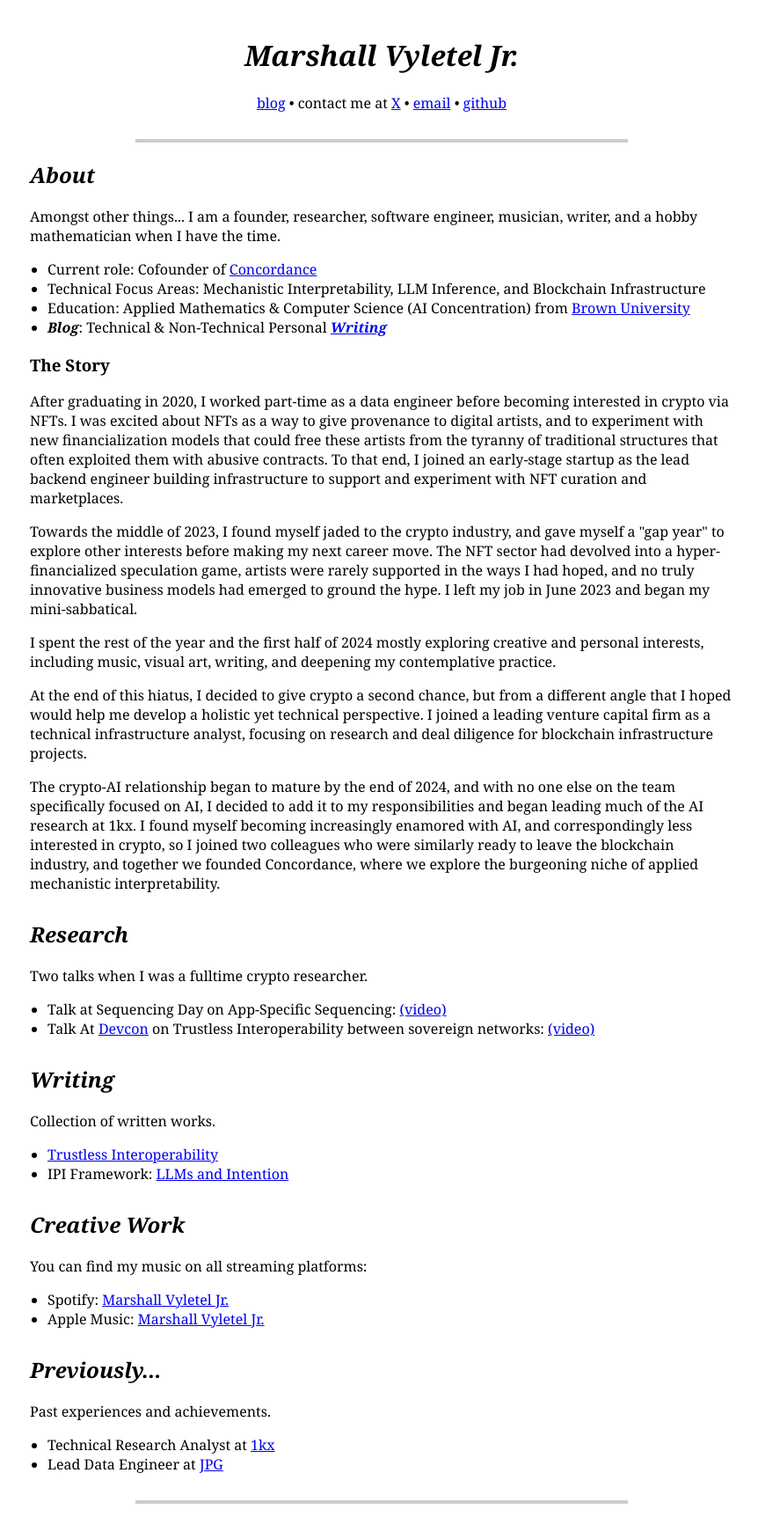
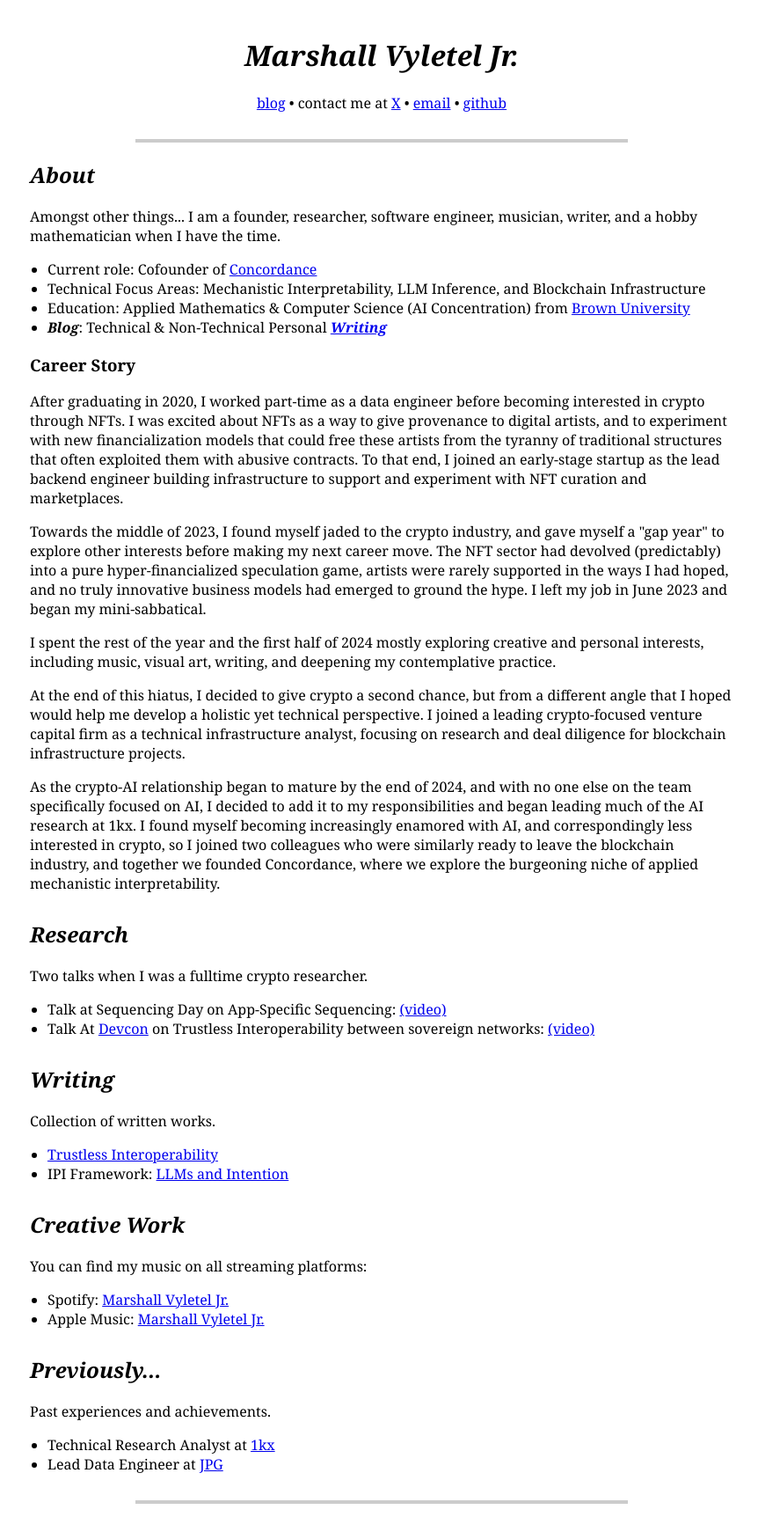
Before and after one commit to mvyleteljr/mvyleteljr.github.io, a Jekyll site: the page index.html, which Jekyll copies as it is, in a window 1280 px wide. Shown: the whole page at 88% size, without its empty margins (206-1068 px from the left). Built offline with Jekyll 4.4.1, drawn with Linux system fonts in a browser that asks for light colours.

Commit message:
word change

```diff
--- a/index.html
+++ b/index.html
@@ -108,11 +108,11 @@
                     </li>
                 </ul>
 
-                <h3>The Story</h3>
+                <h3>Career Story</h3>
                 <p>
                     After graduating in 2020, I worked part-time as a data
-                    engineer before becoming interested in crypto via NFTs. I
-                    was excited about NFTs as a way to give provenance to
+                    engineer before becoming interested in crypto through NFTs.
+                    I was excited about NFTs as a way to give provenance to
                     digital artists, and to experiment with new financialization
                     models that could free these artists from the tyranny of
                     traditional structures that often exploited them with
@@ -125,11 +125,11 @@
                     Towards the middle of 2023, I found myself jaded to the
                     crypto industry, and gave myself a "gap year" to explore
                     other interests before making my next career move. The NFT
-                    sector had devolved into a hyper-financialized speculation
-                    game, artists were rarely supported in the ways I had hoped,
-                    and no truly innovative business models had emerged to
-                    ground the hype. I left my job in June 2023 and began my
-                    mini-sabbatical.
+                    sector had devolved (predictably) into a pure
+                    hyper-financialized speculation game, artists were rarely
+                    supported in the ways I had hoped, and no truly innovative
+                    business models had emerged to ground the hype. I left my
+                    job in June 2023 and began my mini-sabbatical.
                 </p>
                 <p>
                     I spent the rest of the year and the first half of 2024
@@ -141,12 +141,12 @@
                     At the end of this hiatus, I decided to give crypto a second
                     chance, but from a different angle that I hoped would help
                     me develop a holistic yet technical perspective. I joined a
-                    leading venture capital firm as a technical infrastructure
-                    analyst, focusing on research and deal diligence for
-                    blockchain infrastructure projects.
+                    leading crypto-focused venture capital firm as a technical
+                    infrastructure analyst, focusing on research and deal
+                    diligence for blockchain infrastructure projects.
                 </p>
                 <p>
-                    The crypto-AI relationship began to mature by the end of
+                    As the crypto-AI relationship began to mature by the end of
                     2024, and with no one else on the team specifically focused
                     on AI, I decided to add it to my responsibilities and began
                     leading much of the AI research at 1kx. I found myself
```
